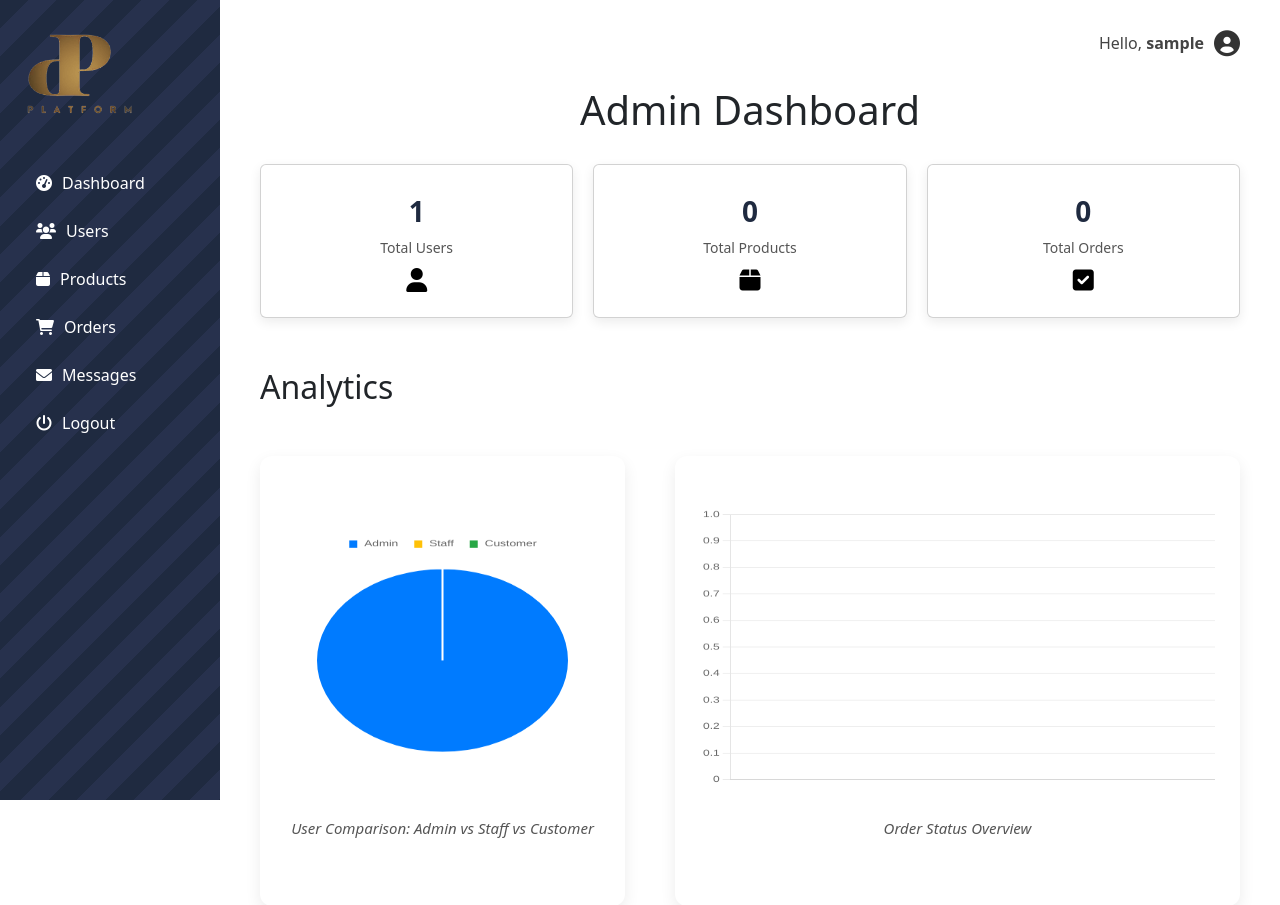
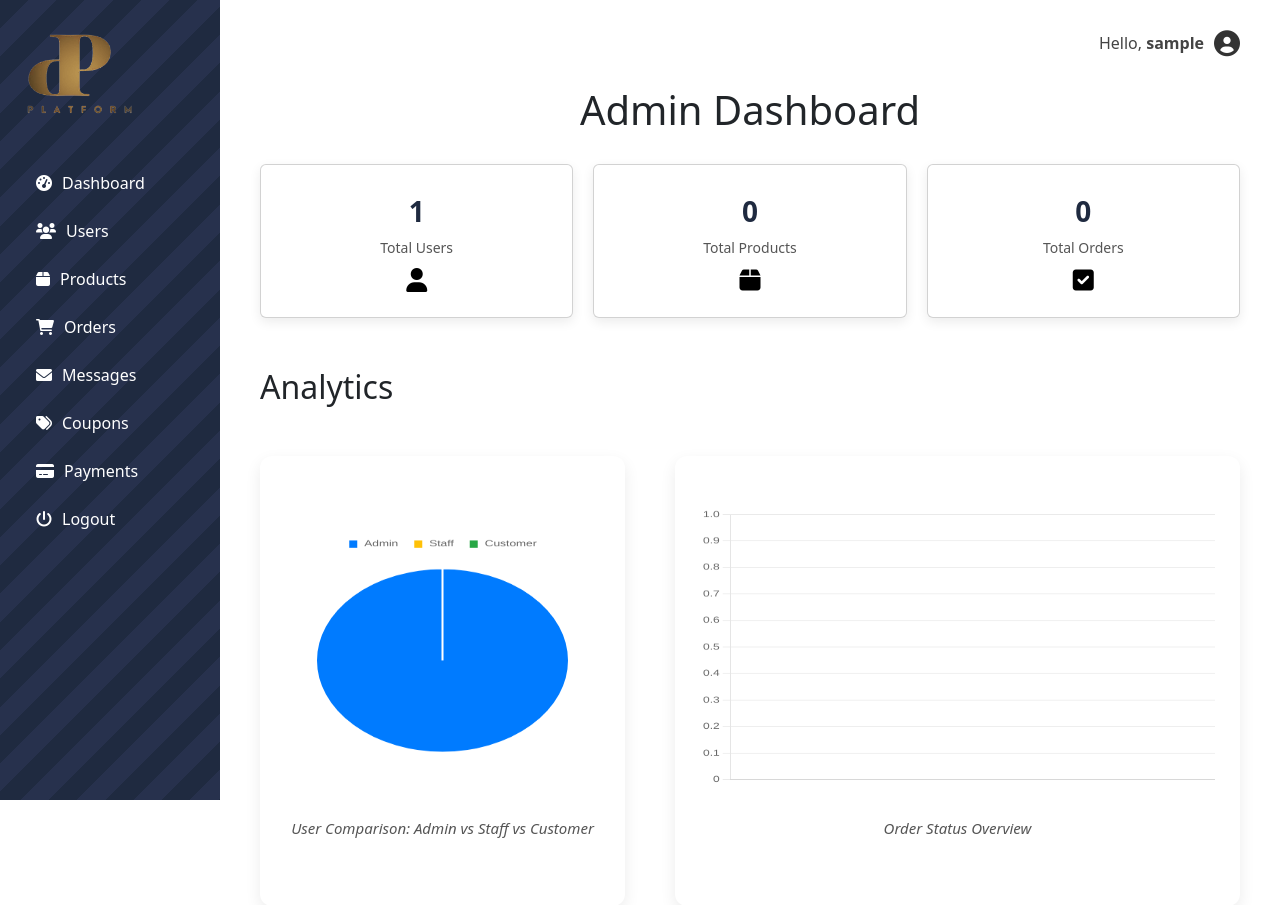
Before and after one commit to BikalpaKunwar/FYP-Clothing-Management-System, a Django app: page /dashboard/ in a window 1280 px wide. Shown: the top 905 px of the page. Run offline with Django 4.2, Linux system fonts and the light colour scheme; the visitor is signed in with stand-in values (Sample User, id 1); data comes from the database, SQL or seed files in the repository; data that the repository does not hold is empty.

Commit message:
Coupons in admin and customer page

```diff
--- a/MS/templates/mytemplates/admin_dashboard.html
+++ b/MS/templates/mytemplates/admin_dashboard.html
@@ -26,6 +26,8 @@
         <li><a href="{% url 'admin_products' %}"><i class="fas fa-box"></i> Products</a></li>
         <li><a href="{% url 'admin_all_orders' %}"><i class="fas fa-shopping-cart"></i> Orders</a></li>
         <li><a href="{% url 'admin_messages' %}"><i class="fas fa-envelope"></i> Messages</a></li>
+        <li><a href="{% url 'admin_coupons' %}"><i class="fas fa-tags"></i> Coupons</a></li>
+          <li><a href="{% url 'admin_payment_report' %}"><i class="fas fa-credit-card"></i> Payments</a></li>
       {% endif %}
       <li><a href="{% url 'logout' %}"><i class="fas fa-power-off"></i> Logout</a></li>
     </ul>
```
